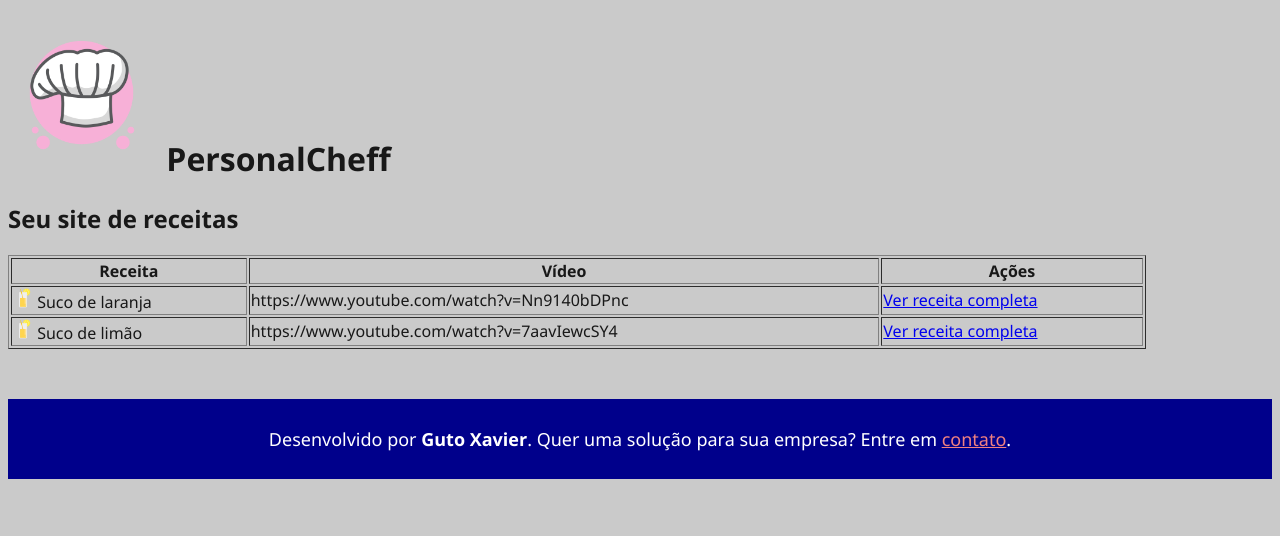
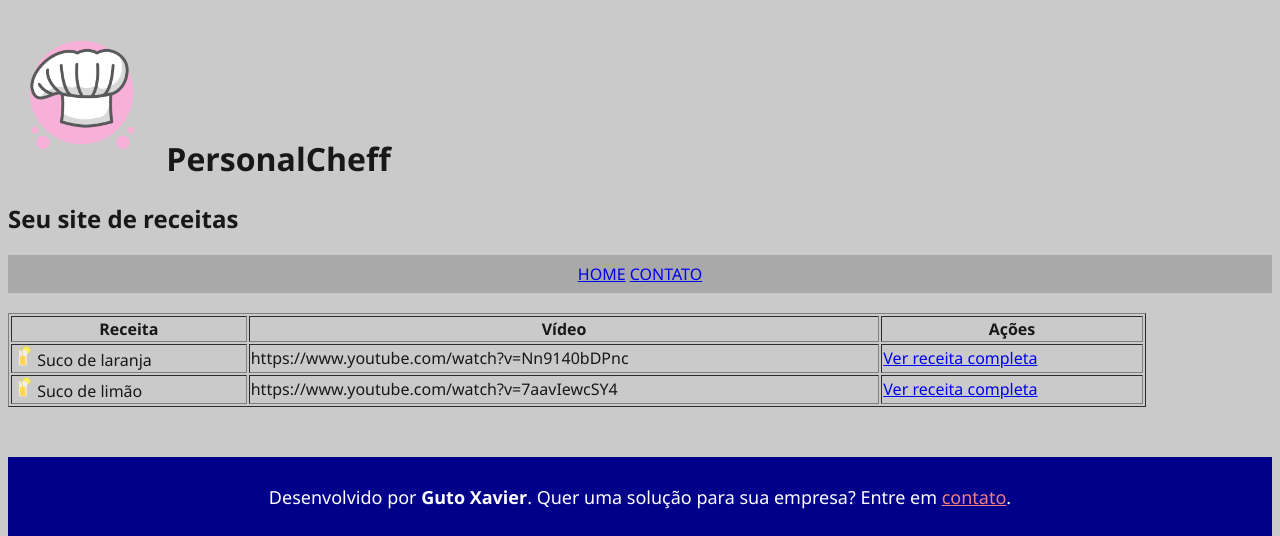
Before and after one commit to gutoffline/PersonalCheff, a Django app: page / in a window 1280 px wide. Shown: the top 536 px of the page. Run offline with Django 3.2, Linux system fonts and the light colour scheme.

Commit message:
arquivo contato e menu

```diff
--- a/PersonalCheffProj/PersonalCheffProj/static/estilos.css
+++ b/PersonalCheffProj/PersonalCheffProj/static/estilos.css
@@ -30,3 +30,11 @@ footer{
 footer a{
     color: lightcoral;
 }
+
+nav{
+    text-align: center;
+    background-color: darkgray;
+    margin-top: 20px;
+    margin-bottom: 20px;
+    padding: 8px;
+}
--- a/PersonalCheffProj/receitas/templates/index.html
+++ b/PersonalCheffProj/receitas/templates/index.html
@@ -2,6 +2,7 @@
 {% load static %}
 {% block content %}
 {% include 'partials/header.html' %}
+{% include 'partials/menu.html' %}
     <table border="1" class="tabela-receitas">
         <tr>
             <th>Receita</th>
--- /dev/null
+++ b/PersonalCheffProj/receitas/templates/partials/menu.html
@@ -0,0 +1,5 @@
+{% load static %}
+<nav>
+    <a href="{% url 'index' %}">HOME</a>
+    <a href="{% url 'contato' %}">CONTATO</a>
+</nav>
--- a/PersonalCheffProj/receitas/templates/sucodelaranja.html
+++ b/PersonalCheffProj/receitas/templates/sucodelaranja.html
@@ -2,6 +2,7 @@
 {% load static %}
 {% block content %}
 {% include 'partials/header.html' %}
+{% include 'partials/menu.html' %}
     <h2>Receita de suco de laranja</h2>
     <h3>Modo de preparo</h3>
     <ul>
--- a/PersonalCheffProj/receitas/templates/sucodelimao.html
+++ b/PersonalCheffProj/receitas/templates/sucodelimao.html
@@ -2,6 +2,7 @@
 {% load static %}
 {% block content %}
 {% include 'partials/header.html' %}
+{% include 'partials/menu.html' %}
     <h1>PersonalCheff</h1>
     <h2>Receita de suco de Limão</h2>
     <h3>Modo de preparo</h3>
--- a/PersonalCheffProj/receitas/urls.py
+++ b/PersonalCheffProj/receitas/urls.py
@@ -3,6 +3,7 @@ from . import views
 
 urlpatterns = [
     path('', views.index, name='index'),
+    path('contato', views.contato, name='contato'),
     path('sucodelaranja', views.sucodelaranja, name='sucodelaranja'),
     path('sucodelimao', views.sucodelimao, name='sucodelimao'),
 ]
--- a/PersonalCheffProj/receitas/views.py
+++ b/PersonalCheffProj/receitas/views.py
@@ -2,6 +2,9 @@ from django.shortcuts import render
 
 def index(request):
     return render(request,'index.html')
+
+def contato(request):
+    return render(request,'contato.html')
 
 def sucodelaranja(request):
     return render(request,'sucodelaranja.html')
```
Also changed, not shown: PersonalCheffProj/receitas/templates/contato.html (added, +15 -0 lines).
